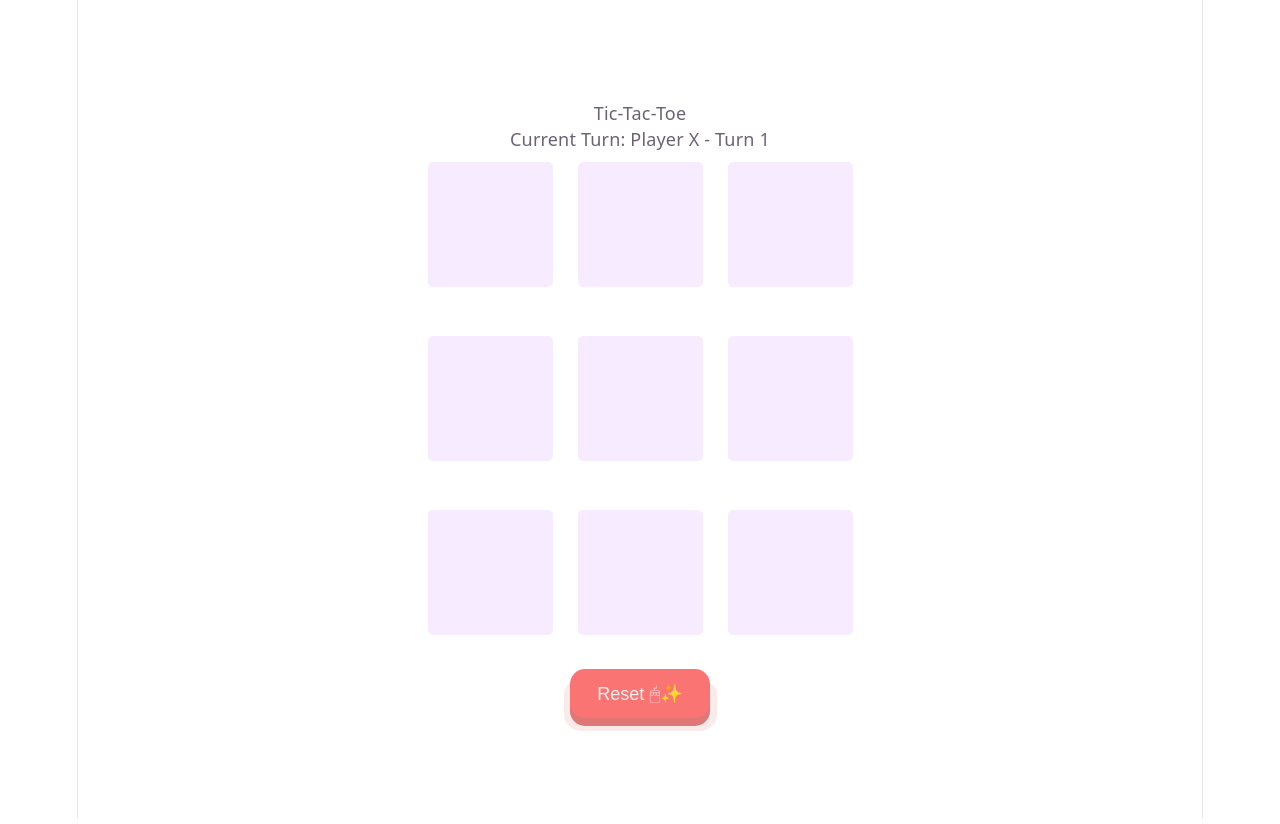
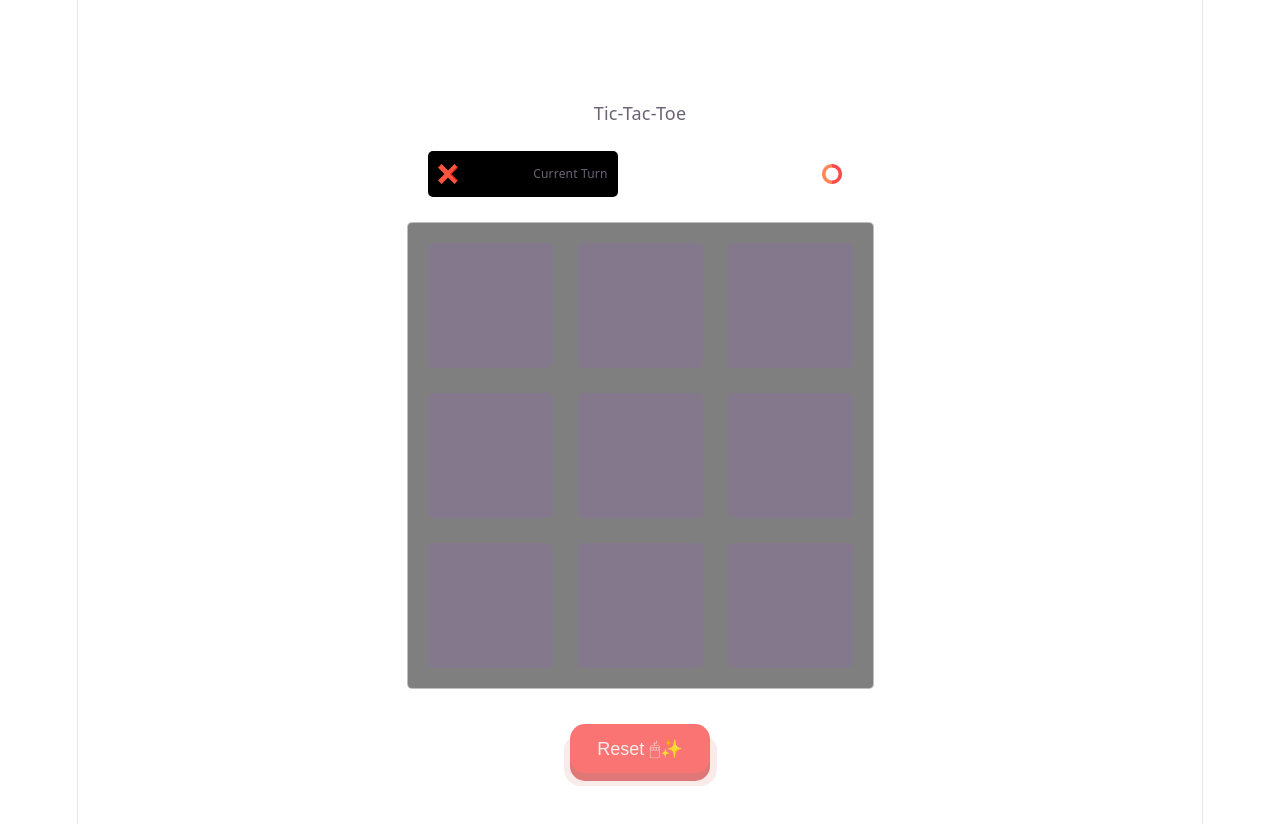
Before and after one commit to swagat-npc/tic-tac-toe, a React app: page / in a window 1280 px wide. Shown: the top 824 px of the page. Built offline with nearby package versions, Linux system fonts and the light colour scheme; the HTML template or start-up script is replaced by a standard one.

Commit message:
feat: track current turn

```diff
--- a/src/App.css
+++ b/src/App.css
@@ -14,6 +14,11 @@
 
 #grid {
   margin: auto;
+  margin-bottom: 35px;
+  padding: 10px;
+  border-radius: 5px;
+  border: 1px solid rgba(255, 255, 255, 0.5);
+  background-color: rgba(0, 0, 0, 0.5);
 }
 
 .cell-btn-container {
--- a/src/App.tsx
+++ b/src/App.tsx
@@ -3,6 +3,7 @@ import './App.css'
 import CellBtn from './components/CellBtn'
 import { CellState } from './types/CellState';
 import ActionBtn from './components/ActionBtn';
+import MainHeader from './components/MainHeader';
 
 const App = () => {
   const [turn, setTurn] = useState<number>(1);
@@ -54,12 +55,7 @@ const App = () => {
   return (
     <div className="main-container">
       <section id="header">
-        <div className="title">
-          Tic-Tac-Toe
-        </div>
-        <div className="turn-container">
-          Current Turn: Player {currentTurn()} - Turn {turn}
-        </div>
+        <MainHeader currentTurn={currentTurn()}></MainHeader>
       </section>
       <section id="grid">
         <div className="cell-btn-container">
--- a/src/components/CellBtn.css
+++ b/src/components/CellBtn.css
@@ -6,7 +6,6 @@
   background: var(--accent-bg);
   border: 2px solid transparent;
   transition: border-color 0.3s;
-  margin-bottom: 24px;
   width: 125px;
   height: 125px;
   padding: 20px;
--- /dev/null
+++ b/src/components/MainHeader.css
@@ -0,0 +1,44 @@
+.main-header-container {
+    .turn-container {
+        display: flex;
+        justify-content: space-between;
+        padding: 0 250px;
+        margin: 25px 0;
+    }
+
+    img {
+        width: 20px;
+        height: auto;
+    }
+
+    .player-turn {
+        padding: 10px;
+        width: 40%;
+        border-radius: 5px;
+        display: flex;
+        justify-content: space-between;
+        align-items: center;
+        font-size: 12px;
+
+        &.left {
+            text-align: left;
+        }
+
+        &.right {
+            text-align: right;
+        }
+
+        &.current-turn {
+            background-color: #000000;
+            opacity: 1;
+
+            .current-indicator {
+                opacity: 1;
+            }
+        }
+
+        .current-indicator {
+            opacity: 0;
+        }
+    }
+}
--- /dev/null
+++ b/src/components/MainHeader.tsx
@@ -0,0 +1,28 @@
+import SymbolX from "../assets/X.png";
+import SymbolO from "../assets/O.png";
+import { CellState } from "../types/CellState";
+import "./MainHeader.css";
+
+type MainHeaderProps = {
+  currentTurn: CellState;
+};
+
+const MainHeader = ({ currentTurn }: MainHeaderProps) => {
+  return (
+    <div className="main-header-container">
+      <div className="title">Tic-Tac-Toe</div>
+      <div className="turn-container">
+        <div className={`player-turn${currentTurn == CellState.X ? " current-turn" : ""}`}>
+          <img src={SymbolX} alt="X" />
+          <span className="current-indicator">Current Turn</span>
+        </div>
+        <div className={`player-turn${currentTurn == CellState.O ? " current-turn" : ""}`}>
+          <span className="current-indicator">Current Turn</span>
+          <img src={SymbolO} alt="O" />
+        </div>
+      </div>
+    </div>
+  );
+};
+
+export default MainHeader;
```
